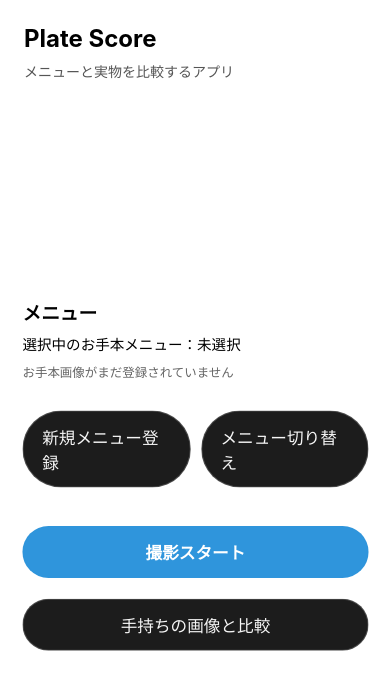
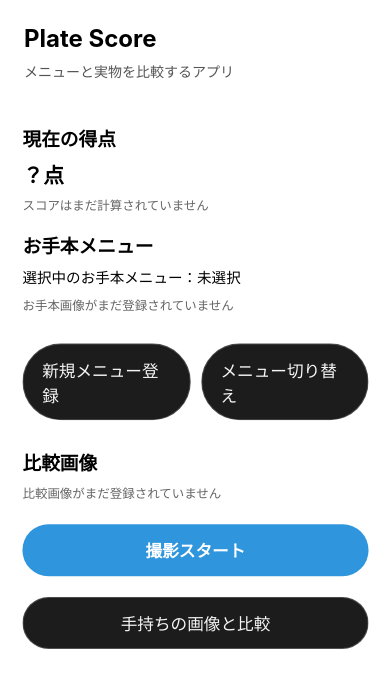
Before and after one commit to OmotoHaruuumi/PlateScore, a React Native app: screen / in a window 390 px wide. Shown: the top 690 px of the page. Built offline with nearby package versions, Linux system fonts and the light colour scheme.

Commit message:
Homeと撮影画面のロジックを調整

```diff
--- a/App.tsx
+++ b/App.tsx
@@ -1,5 +1,5 @@
 // app.tsx
-import React, { useState } from 'react';
+import React, { useEffect, useRef } from 'react';
 import { SafeAreaView, StatusBar, StyleSheet } from 'react-native';
 import { HomeScreen } from './src/screens/HomeScreen';
 import { CaptureScreen } from './src/screens/CaptureScreen';
@@ -7,8 +7,7 @@ import { ResultScreen } from './src/screens/ResultScreen';
 import { useMenuManager } from './src/features/menu/hooks/useMenuManager';
 import { MenuModals } from './src/features/menu/components/MenuModals';
 import { useComparisonFlow } from './src/features/evaluation/hooks/useComparisonFlow';
-
-type ScreenName = 'home' | 'capture' | 'result';
+import { usePlateScore } from './src/features/evaluation/hooks/usePlateScore';
 
 export default function App() {
   const {
@@ -38,6 +37,85 @@ export default function App() {
     pickCompareImageFromLibrary,
   } = useComparisonFlow();
 
+  const {
+    score,
+    loading,
+    error,
+    croppedTemplateUri,
+    croppedCompareUri,
+  } = usePlateScore(
+    selectedMenu?.imageUri ?? null,
+    capturedImageUri,
+    screen === 'result',
+  );
+
+  const prevCompleteRef = useRef(false);
+  const prevTemplateUriRef = useRef<string | null | undefined>(undefined);
+  const prevCompareUriRef = useRef<string | null>(null);
+  const lastScoredTemplateUriRef = useRef<string | null>(null);
+  const lastScoredCompareUriRef = useRef<string | null>(null);
+
+  useEffect(() => {
+    if (screen !== 'result') {
+      return;
+    }
+    if (loading || error || score === null) {
+      return;
+    }
+    if (!selectedMenu?.imageUri || !capturedImageUri) {
+      return;
+    }
+    lastScoredTemplateUriRef.current = selectedMenu.imageUri;
+    lastScoredCompareUriRef.current = capturedImageUri;
+  }, [
+    screen,
+    loading,
+    error,
+    score,
+    selectedMenu?.imageUri,
+    capturedImageUri,
+  ]);
+
+  useEffect(() => {
+    if (screen !== 'home') {
+      prevCompleteRef.current = Boolean(selectedMenu?.imageUri && capturedImageUri);
+      prevTemplateUriRef.current = selectedMenu?.imageUri;
+      prevCompareUriRef.current = capturedImageUri;
+      return;
+    }
+    const hasTemplate = Boolean(selectedMenu?.imageUri);
+    const hasCompare = Boolean(capturedImageUri);
+    const isComplete = hasTemplate && hasCompare;
+    const wasComplete = prevCompleteRef.current;
+    const prevTemplateUri = prevTemplateUriRef.current;
+    const prevCompareUri = prevCompareUriRef.current;
+    prevCompleteRef.current = isComplete;
+    prevTemplateUriRef.current = selectedMenu?.imageUri;
+    prevCompareUriRef.current = capturedImageUri;
+    if (!hasTemplate) {
+      return;
+    }
+    const templateChanged = hasCompare && prevTemplateUri !== selectedMenu?.imageUri;
+    const compareChanged = prevCompareUri !== capturedImageUri;
+    if (templateChanged && hasTemplate) {
+      goResult();
+      return;
+    }
+    if (compareChanged && hasCompare && hasTemplate) {
+      goResult();
+      return;
+    }
+    if (!wasComplete && isComplete) {
+      goResult();
+    }
+  }, [screen, selectedMenu?.imageUri, capturedImageUri, goResult]);
+
+  const isScoreValid =
+    Boolean(selectedMenu?.imageUri) &&
+    Boolean(capturedImageUri) &&
+    selectedMenu?.imageUri === lastScoredTemplateUriRef.current &&
+    capturedImageUri === lastScoredCompareUriRef.current;
+  const homeScore = isScoreValid ? score : null;
 
   return (
     <SafeAreaView style={styles.container}>
@@ -51,6 +129,10 @@ export default function App() {
           onPressPickCompareImage={pickCompareImageFromLibrary}
           selectedMenuImageUri={selectedMenu?.imageUri}
           selectedMenuName={selectedMenu?.name}
+          selectedCompareImageUri={croppedCompareUri ?? capturedImageUri}
+          currentScore={homeScore}
+          scoreLoading={loading}
+          scoreError={error}
         />
       ) : screen === 'capture' ? (
         <CaptureScreen
@@ -60,7 +142,9 @@ export default function App() {
           onPressPickCompareImage={pickCompareImageFromLibrary}
           selectedMenuImageUri={selectedMenu?.imageUri}
           selectedMenuName={selectedMenu?.name}
-          onCaptured={handleCapturedFromCamera}
+          onCaptured={(uri) =>
+            handleCapturedFromCamera(uri, Boolean(selectedMenu?.imageUri))
+          }
         />
       ) : (
         <ResultScreen
@@ -68,6 +152,11 @@ export default function App() {
         onPressBackToCapture={goCapture}
         templateImageUri={selectedMenu?.imageUri ?? null}
         capturedImageUri={capturedImageUri}
+        croppedTemplateUri={croppedTemplateUri}
+        croppedCompareUri={croppedCompareUri}
+        score={score}
+        loading={loading}
+        error={error}
         onPressAddMenu={handleAddMenu}
         onPressChangeTemplate={handleOpenMenuPicker}
         onPressChangeCapturedFromLibrary={pickCompareImageFromLibrary}
--- a/src/features/evaluation/hooks/useComparisonFlow.ts
+++ b/src/features/evaluation/hooks/useComparisonFlow.ts
@@ -29,9 +29,13 @@ export function useComparisonFlow() {
   };
 
   // --- カメラ撮影後に呼ぶ処理 ---
-  const handleCapturedFromCamera = (uri: string) => {
+  const handleCapturedFromCamera = (uri: string, navigateToResult: boolean = true) => {
     setCapturedImageUri(uri);
-    goResult();
+    if (navigateToResult) {
+      goResult();
+    } else {
+      setScreen('home');
+    }
   };
 
   // --- ライブラリから比較用画像を選んで Result に行く処理 ---
--- a/src/features/evaluation/hooks/usePlateScore.ts
+++ b/src/features/evaluation/hooks/usePlateScore.ts
@@ -3,7 +3,11 @@ import {useEffect, useState} from 'react';
 import { plateEvaluator } from '../services/PlateEvaluatorService';
 import { fetchPlateScore } from '../services/ScoreApiService';
 
-export function usePlateScore(templateUri: string | null, compareUri: string | null){
+export function usePlateScore(
+    templateUri: string | null,
+    compareUri: string | null,
+    enabled: boolean = true,
+){
     const [score, setScore] = useState<number | null>(null);
     const [loading, setLoading] = useState(false);
     const [error, setError] = useState<string | null>(null);
@@ -11,6 +15,10 @@ export function usePlateScore(templateUri: string | null, compareUri: string | n
     const [croppedCompareUri, setCroppedCompareUri] = useState<string | null>(null);
 
     useEffect(() => {
+        if (!enabled) {
+            return;
+        }
+
         if (!compareUri){
             setScore(null);
             setCroppedTemplateUri(templateUri);
@@ -46,7 +54,7 @@ export function usePlateScore(templateUri: string | null, compareUri: string | n
         };
 
         run();
-    }, [templateUri, compareUri]);
+    }, [templateUri, compareUri, enabled]);
 
     return {
         score,
--- a/src/screens/CaptureScreen.tsx
+++ b/src/screens/CaptureScreen.tsx
@@ -84,6 +84,7 @@ export const CaptureScreen: React.FC<CaptureScreenProps> = ({
                         width: width,
                         height: height,
                         opacity: 0.2,
+                        transform: [{ translateY: -50 }],
                     }}
                     resizeMode="contain"
                 />
@@ -125,9 +126,15 @@ export const CaptureScreen: React.FC<CaptureScreenProps> = ({
             )}
 
             <View style={styles.overlayBottom}>
-                <View style={{ marginTop: 16 }}>
-                    <ActionButton title="シャッター" variant="primary" onPress={handlePressShutter} />
-                </View>
+                <TouchableOpacity
+                    accessibilityRole="button"
+                    accessibilityLabel="シャッター"
+                    activeOpacity={0.85}
+                    style={styles.shutterButton}
+                    onPress={handlePressShutter}
+                >
+                    <View style={styles.shutterInner} />
+                </TouchableOpacity>
                 <Text style={styles.helpText}>
                     器を中央に合わせてください
                 </Text>
@@ -209,10 +216,27 @@ const styles = StyleSheet.create({
   },
   overlayBottom: {
     position: 'absolute',
-    bottom: 100,
-    left: 16,
-    right: 16,
+    bottom: 36,
+    left: 0,
+    right: 0,
     alignItems: 'center',
+  },
+  shutterButton: {
+    width: 78,
+    height: 78,
+    borderRadius: 39,
+    borderWidth: 4,
+    borderColor: '#fff',
+    alignItems: 'center',
+    justifyContent: 'center',
+    backgroundColor: 'rgba(0,0,0,0.25)',
+    marginBottom: 16,
+  },
+  shutterInner: {
+    width: 60,
+    height: 60,
+    borderRadius: 30,
+    backgroundColor: '#fff',
   },
   helpText: {
     color: 'white',
--- a/src/screens/HomeScreen.tsx
+++ b/src/screens/HomeScreen.tsx
@@ -10,6 +10,10 @@ type HomeScreenProps = {
     onPressPickCompareImage: () => void;
     selectedMenuImageUri?: string | null;
     selectedMenuName?: string;
+    selectedCompareImageUri?: string | null;
+    currentScore?: number | null;
+    scoreLoading?: boolean;
+    scoreError?: string | null;
 };
 
 const BASE_WIDTH = 375;
@@ -22,6 +26,10 @@ export const HomeScreen: React.FC<HomeScreenProps> = ({
     onPressPickCompareImage,
     selectedMenuImageUri,
     selectedMenuName,
+    selectedCompareImageUri,
+    currentScore,
+    scoreLoading,
+    scoreError,
 }) => {
     const { width: screenWidth, height: screenHeight } = useWindowDimensions();
     const scale = Math.min(screenWidth / BASE_WIDTH, screenHeight / BASE_HEIGHT);
@@ -33,6 +41,15 @@ export const HomeScreen: React.FC<HomeScreenProps> = ({
 
     const buttonStyle = { paddingVertical: buttonPadding, marginBottom: spacingSm };
     const buttonStyleLast = { paddingVertical: buttonPadding, marginBottom: 0 };
+
+    const scoreLabel = scoreLoading
+        ? '計算中...'
+        : currentScore !== null && currentScore !== undefined
+            ? `${currentScore}`
+            : '？点';
+    const scoreNote =
+        scoreError ??
+        ('スコアはまだ計算されていません');
 
     return (
         <View style={styles.container}>
@@ -47,7 +64,13 @@ export const HomeScreen: React.FC<HomeScreenProps> = ({
                 >
                     <View style={[styles.section, { marginBottom: spacingMd }]}
                     >
-                        <Text style={styles.sectionTitle}>メニュー</Text>
+                        <Text style={styles.sectionTitle}>現在の得点</Text>
+                        <Text style={styles.scoreValue}>{scoreLabel}</Text>
+                        <Text style={styles.scoreNote}>{scoreNote}</Text>
+                    </View>
+
+                    <View style={[styles.section, { marginBottom: spacingMd }]}>
+                        <Text style={styles.sectionTitle}>お手本メニュー</Text>
                         <Text style={styles.menuLabel}>
                             選択中のお手本メニュー：{selectedMenuName ?? '未選択'}
                         </Text>
@@ -82,6 +105,17 @@ export const HomeScreen: React.FC<HomeScreenProps> = ({
                     </View>
 
                     <View style={[styles.section, { marginBottom: 0 }]}>
+                        <Text style={styles.sectionTitle}>比較画像</Text>
+                        {selectedCompareImageUri ? (
+                            <Image
+                                source={{ uri: selectedCompareImageUri }}
+                                style={styles.menuThumbnail}
+                            />
+                        ) : (
+                            <Text style={styles.menuPlaceholder}>
+                                比較画像がまだ登録されていません
+                            </Text>
+                        )}
                         <View style={{ marginTop: spacingSm }}>
                             <ActionButton
                                 title="撮影スタート"
@@ -115,7 +149,8 @@ const styles = StyleSheet.create({
     },
     content: {
         flex: 1,
-        justifyContent: 'center',
+        paddingTop: 30,
+        paddingBottom: 30,
     },
     scaleStage: {
         width: BASE_WIDTH,
@@ -156,6 +191,15 @@ const styles = StyleSheet.create({
         color: '#666',
         marginBottom: 12,
     },
+    scoreValue: {
+        fontSize: 20,
+        fontWeight: '700',
+        marginBottom: 6,
+    },
+    scoreNote: {
+        fontSize: 12,
+        color: '#666',
+    },
     buttonRow: {
         flexDirection: 'row',
     },
```
Also changed, not shown: src/screens/ResultScreen.tsx (+11 -9 lines).
